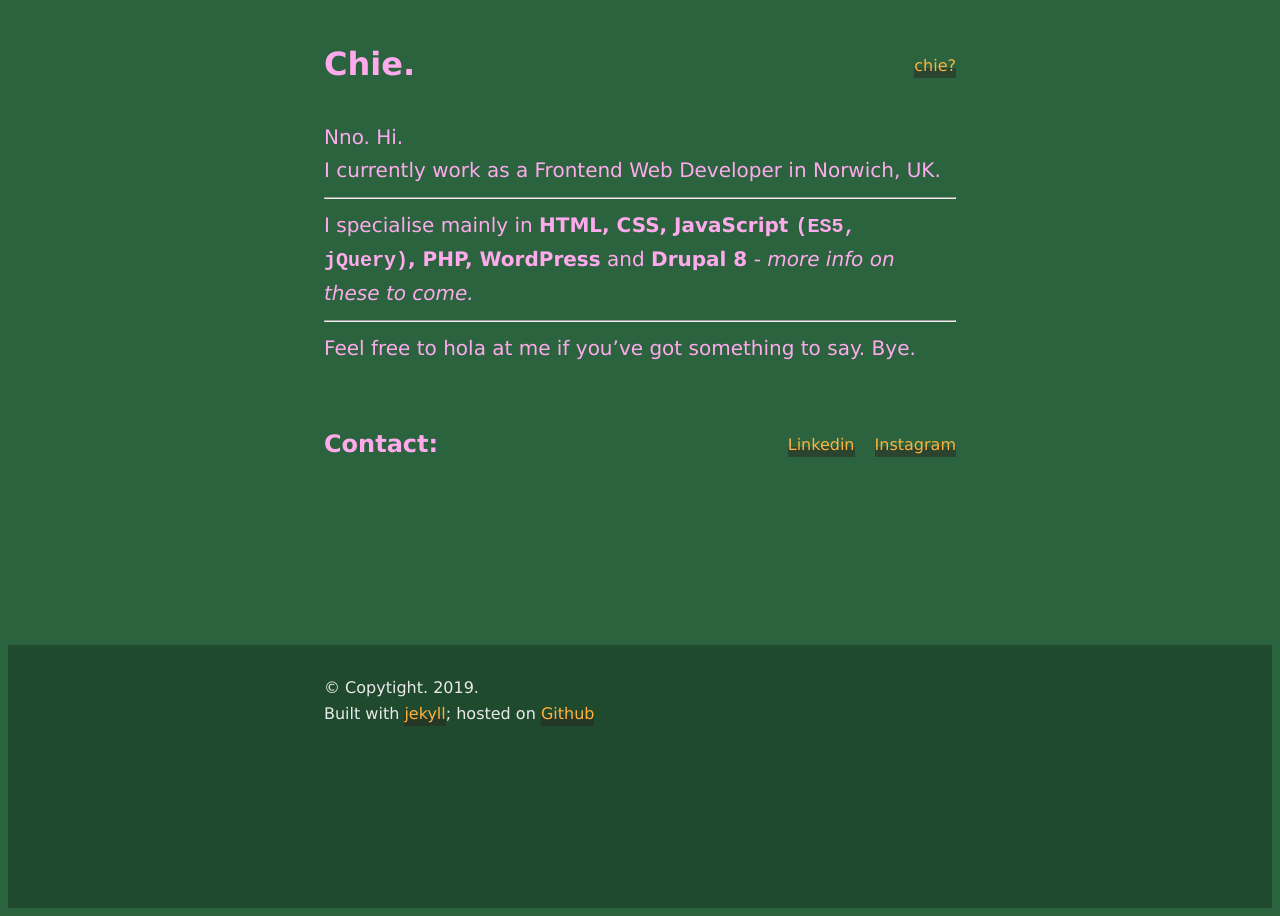
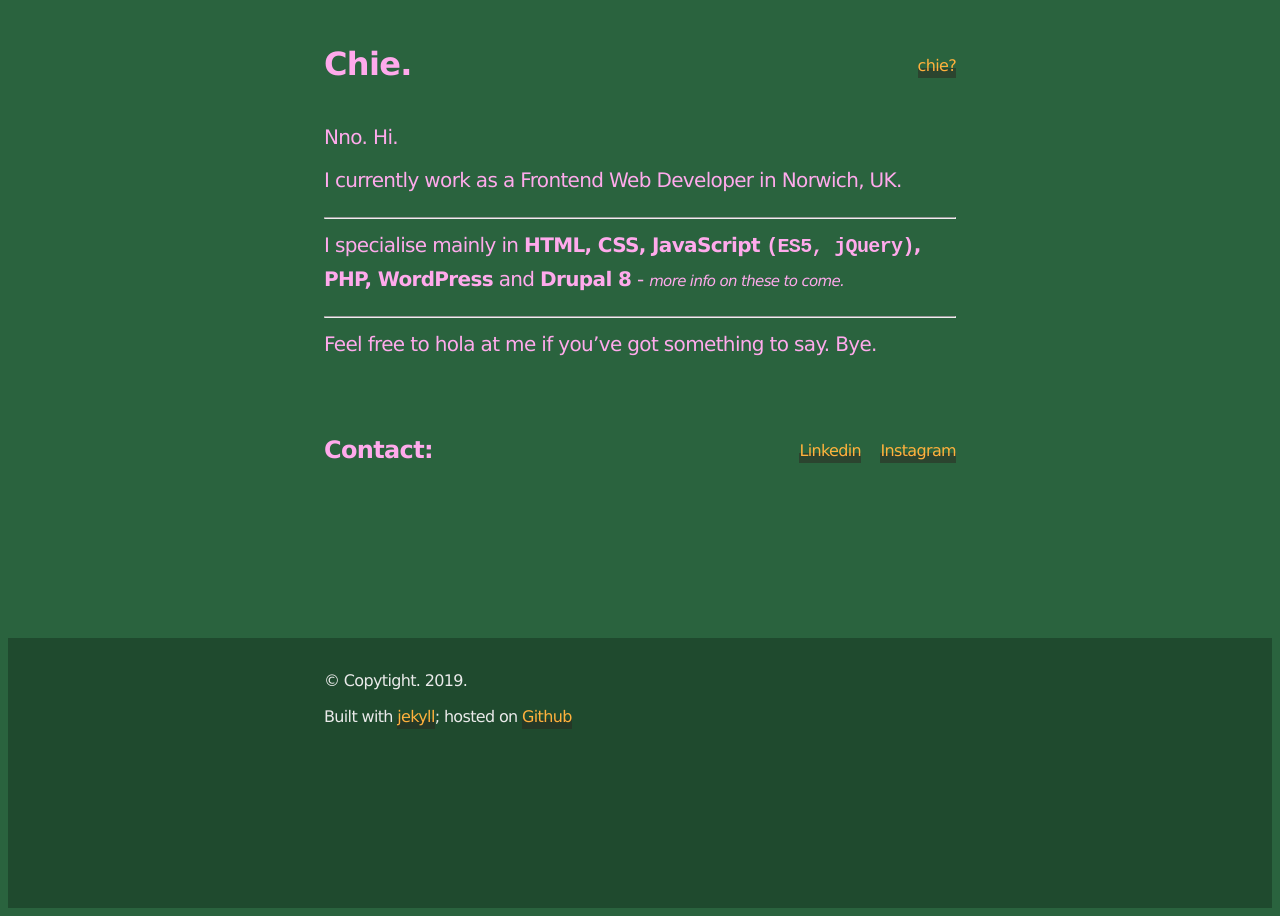
Before and after one commit to chiich/portfolio, a Jekyll site: the page built from index.md, in a window 1280 px wide. Built offline with Jekyll 4.4.1, drawn with Linux system fonts in a browser that asks for light colours; nearby versions of some CDN libraries; some web fonts are replaced.

Commit message:
refresh 2019-001

```diff
--- a/_sass/_w3.scss
+++ b/_sass/_w3.scss
@@ -13,11 +13,15 @@ body {
   display: flex;
   flex-direction: column;
   min-height: 100vh;
+  letter-spacing: -0.065rem;
 }
 
 p, dl {
   display: inline-block;
   margin: 0;
+}
+p {
+  margin-bottom: 1rem;
 }
 a {
   text-decoration: none;
@@ -91,6 +95,10 @@ footer {
 
 .intro {
   font-size: 2rem;
+
+  em {
+    font-size: 75%;
+  }
 }
 .contact {
   // background-color: #FFB13D;
```
